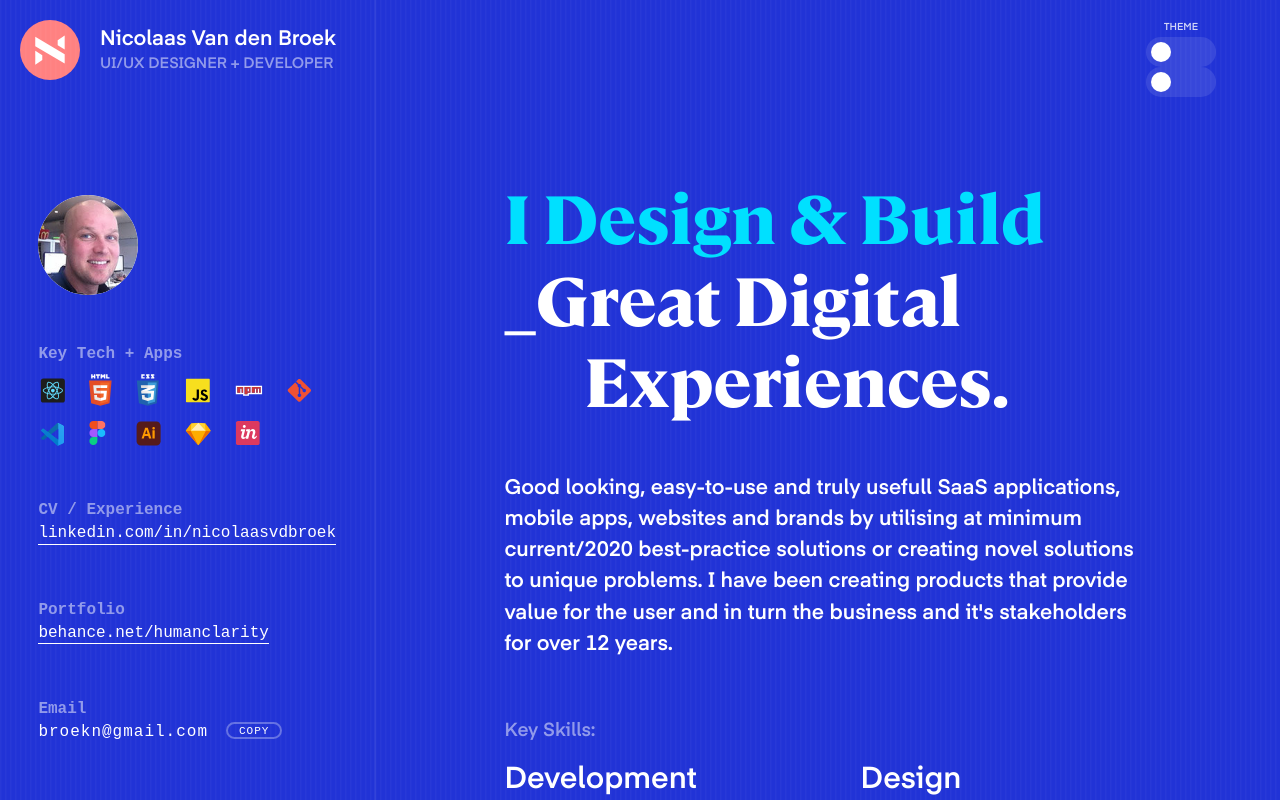
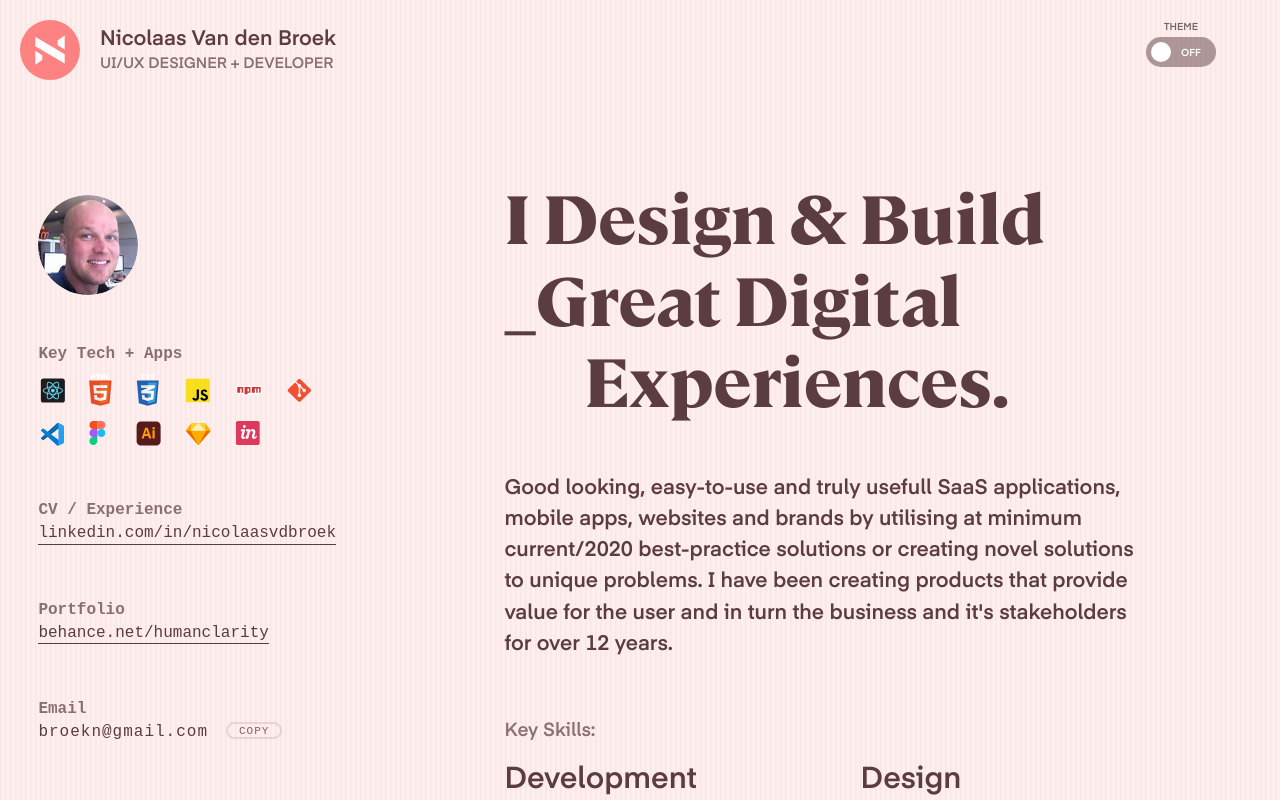
Before and after one commit to broekn/portfolio1, a React (Create React App) app: page / in a window 1280 px wide. Shown: the top 800 px of the page. Built offline with nearby package versions, Linux system fonts and the light colour scheme; a web font is replaced by a local one.

Commit message:
broken switch test

```diff
--- a/src/App.js
+++ b/src/App.js
@@ -24,35 +24,39 @@ import {
 } from './assets/img/index.js';
 
 const App = () => {
-  const [theme, setTheme] = useState('saas');
-  const [iosSwitchState, setIosSwitchState] = useState('on');
+  const [darkTheme, setDarkTheme] = useState(true);
+  // const [iosSwitchState, setIosSwitchState] = useState('on');
   const [copiedText, setCopiedText] = useState('');
   let e1 = 'broekn';
   let e2 = '@gmail.com';
 
   useEffect(() => {
-    const localTheme = window.localStorage.getItem('theme');
-    const localIosSwitch = window.localStorage.getItem('iosSwitchState');
-    setTheme(localTheme);
-    setIosSwitchState(localIosSwitch);
+    const localTheme = window.localStorage.getItem('darkTheme');
+    //const localIosSwitch = window.localStorage.getItem('darkTheme');
+    setDarkTheme(localTheme);
+    console.log('render');
+
+    //setIosSwitchState(localIosSwitch);
   }, []);
 
   const handleClick = () => {
-    if (theme === 'saas') {
-      window.localStorage.setItem('theme', 'light');
-      window.localStorage.setItem('iosSwitchState', 'off');
-      setTheme('light');
-      setIosSwitchState('off');
-    } else if (theme === 'light') {
-      window.localStorage.setItem('theme', 'saas');
-      window.localStorage.setItem('iosSwitchState', 'on');
-      setTheme('saas');
-      setIosSwitchState('on');
+    if (darkTheme) {
+      window.localStorage.setItem('darkTheme', false);
+      // console.log('localfalse');
+      //  window.localStorage.setItem('iosSwitchState', 'off');
+      setDarkTheme(false);
+      // setIosSwitchState('off');
+    } else {
+      window.localStorage.setItem('darkTheme', true);
+      //  window.localStorage.setItem('iosSwitchState', 'on');
+      setDarkTheme(true);
+      // console.log('localtrue');
+      //  setIosSwitchState('on');
     }
   };
 
   return (
-    <div className={`app ${theme}`}>
+    <div className={`app ${darkTheme ? 'saas' : 'light'}`}>
       <ReactTooltip />
       <div className='preheader'>
         <div className='logo'>
@@ -66,14 +70,14 @@ const App = () => {
           <h5 className=''>Theme</h5>
           <IosSwitch
             handleClick={handleClick}
-            iosSwitchState={iosSwitchState}
-            toggleValues={theme}
+            //iosSwitchState={iosSwitchState}
+            darkTheme={darkTheme}
           />
-          <IosSwitch
+          {/* <IosSwitch
             handleClick={handleClick}
             iosSwitchState={iosSwitchState}
             toggleValues={theme}
-          />
+          /> */}
         </div>
       </header>
       <div className='wrapper'>
--- a/src/components/IosSwitch.js
+++ b/src/components/IosSwitch.js
@@ -1,15 +1,18 @@
 import React from 'react';
 
-const IosSwitch = ({ handleClick, toggleValues, iosSwitchState }) => {
-  //   console.log(theme);
+const IosSwitch = ({ handleClick, darkTheme }) => {
+  // console.log(`${darkTheme ? 'dsf' : 'sdfsdf'}`);
   //   console.log(toggleTextValues);
+  // console.log(null);
+  console.log(true);
+  console.log(darkTheme);
   return (
     <div
       onClick={handleClick}
-      className={`ios-switch ios-switch-${iosSwitchState}`}
+      className={`ios-switch ios-switch-${darkTheme ? 'on' : 'off'}`}
     >
       <div className='ios-switch-text'>
-        <span>{toggleValues}</span>
+        <span>{darkTheme ? 'on' : 'off'}</span>
       </div>
       <div className='ios-switch-knob'></div>
     </div>
```
Also changed, not shown: 1 other file (tests, documents, lock files or other folders).
